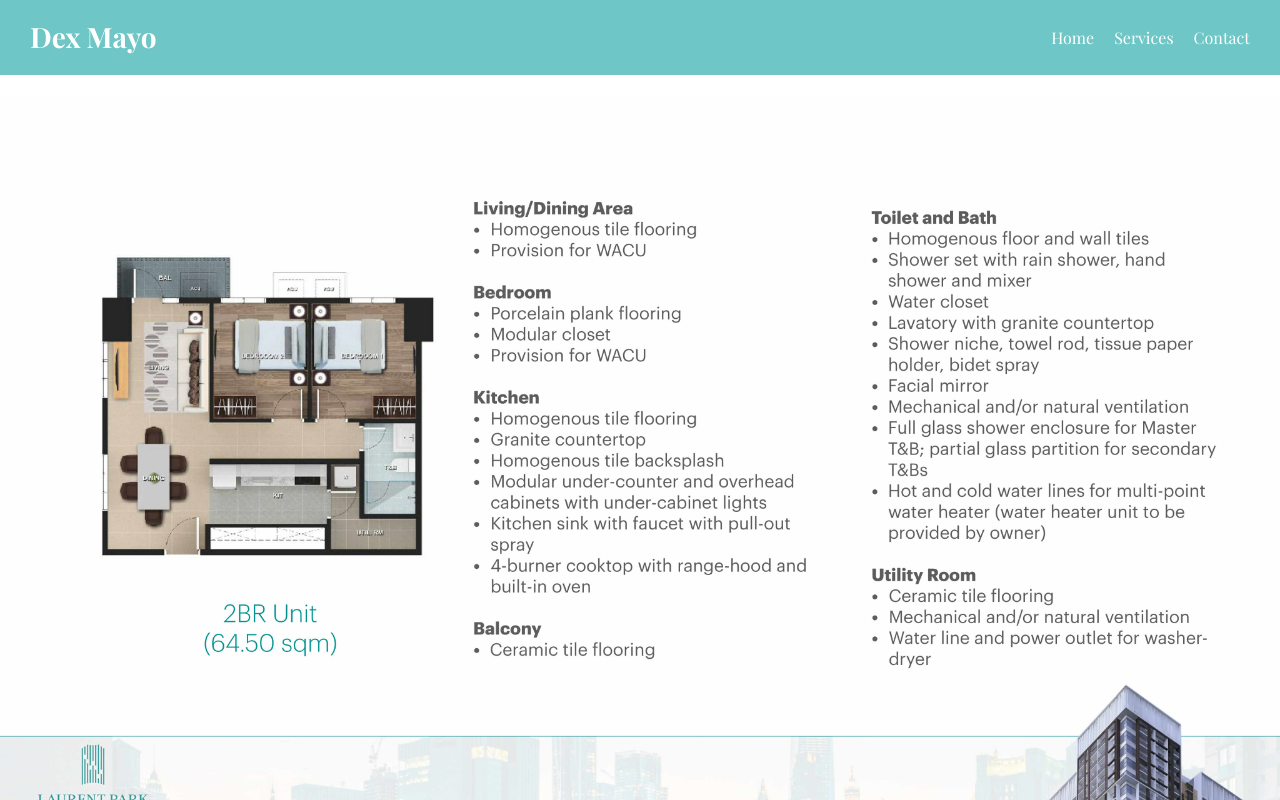
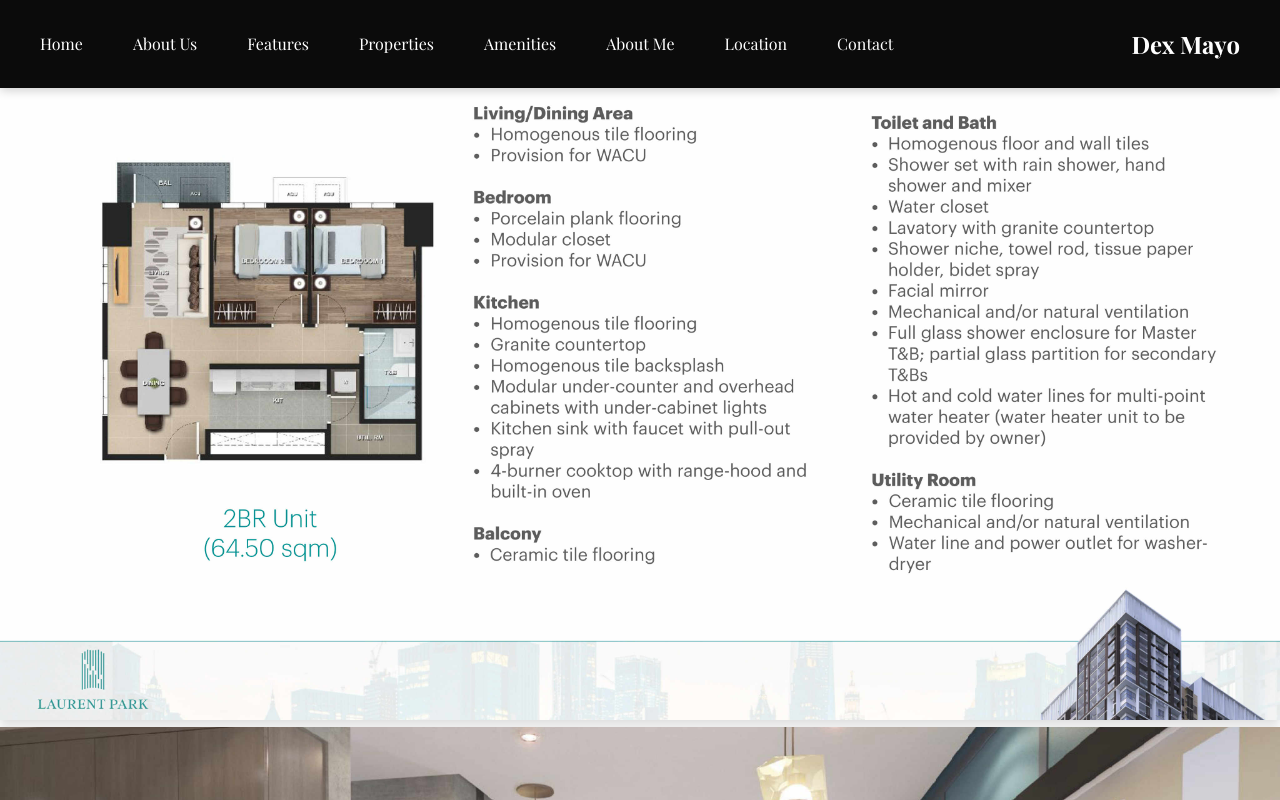
Before and after one commit to LaurentPark/Condo-in-Araneta-City-by-Megaworld-Dex-Mayo, a plain HTML site: page 2bed.html in a window 1280 px wide. Shown: the top 800 px of the page. Drawn offline with nearby package versions, Linux system fonts and the light colour scheme.

Commit message:
Update 2bed.html

```diff
--- a/2bed.html
+++ b/2bed.html
@@ -4,22 +4,38 @@
     <meta charset="UTF-8">
     <meta name="viewport" content="width=device-width, initial-scale=1.0">
     <title>Dex Mayo – Licensed Real Estate Agent</title>
-    <link rel="stylesheet" href="style.css">
+    <link rel="stylesheet" href="DevelopmentPlan.css">
 </head>
 <!-- Header / Navigation -->
-    <header>
-        <div class="logo">Dex Mayo</div>
-        <nav>
-            <ul>
-                <li><a href="index.html">Home</a></li>
-                <li><a href="#services">Services</a></li>
-                <li><a href="#contact">Contact</a></li>
-            </ul>
-          </nav>
-    </header>
+   <header>
+
+  <nav id="navbar">
+    <ul>
+      <li><a href="index.html#hero">Home</a></li>
+      <li><a href="index.html#laurent-park">About Us</a></li>
+      <li><a href="index.html#listings">Features</a></li>
+      <li><a href="index.html#units">Properties</a></li>
+      <li><a href="DevelopmentPlan.html#amenities">Amenities</a></li>
+      <li><a href="index.html#about">About Me</a></li>
+      <li><a href="#testimonials">Location</a></li>
+      <li><a href="index.html#contact">Contact</a></li>
+    </ul>
+  </nav>
+
+  <!-- Hamburger icon -->
+  <div class="hamburger" id="hamburger">
+    <span></span>
+    <span></span>
+    <span></span>
+  </div>
+  <div class="logo">Dex Mayo</div>
+</header>
+
 <body>
+    <section class="location-images">
 <img src="dev2/2bed2.jpeg" alt="Picture 1">
 <img src="dev2/2bed22.jpeg" alt="Picture 2">
 <img src="dev2/2bed222.jpeg" alt="Picture 3">
+</section>
 </body>
  </html>
```
